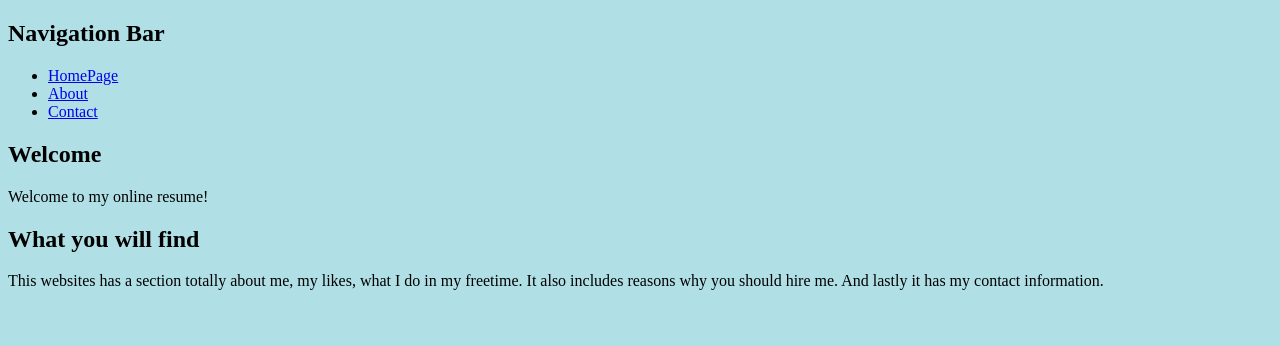
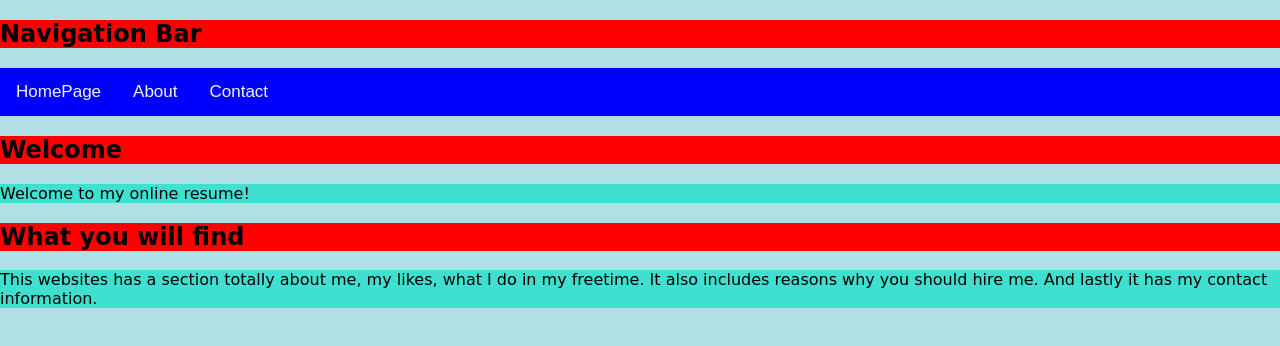
Before and after one commit to ianhamilton17/Assignment-01-HomePage, a plain HTML site: page index.html in a window 1280 px wide. Drawn offline with Linux system fonts and the light colour scheme.

Commit message:
Add files via upload

```diff
--- a/index.html
+++ b/index.html
@@ -8,17 +8,59 @@
     <title>Home Page</title>
 
 </style>
+<style>
+    h1, h2, h3{
+    font-family: 'Courgette', cursive;
+}
+</style>
+</style>
+<style>
+    p, li{
+        font-family: 'Oleo Script', cursive;
+    }
+</style>
+
+<style>
+    body {
+      margin: 0;
+      font-family: Arial, Helvetica, sans-serif;
+    }
+
+    .topnav {
+      overflow: hidden;
+      background-color: blue;
+    }
+
+    .topnav a {
+      float: left;
+      color: #f2f2f2;
+      text-align: center;
+      padding: 14px 16px;
+      text-decoration: none;
+      font-size: 17px;
+    }
+
+    .topnav a:hover {
+      background-color: #ddd;
+      color: black;
+    }
+
+    .topnav a.active {
+      background-color: #04AA6D;
+      color: white;
+    }
+    </style>
 </head>
 <body>
 
-<h2> Navigation Bar</h2>
 
-<ul>
-  <li><a href="https://200529548-comp-1002-assignment-01.netlify.app/#contact">HomePage</a></li>
-  <li><a href="https://assignment-01-about.netlify.app/">About</a></li>
-  <li><a href="https://assignment-01-contact.netlify.app/">Contact</a></li>
+   <h2 style="background-color:red;"> Navigation  Bar</h2>
+   <div class="topnav">
+    <a href="https://assignment-01-homepage.netlify.app/">HomePage</a>
+    <a href="https://assignment-01-about.netlify.app/">About</a>
+    <a href="https://assignment-01-contact.netlify.app/">Contact</a>
+  </div>
 
-</ul>
 
 </body>
 </html>
@@ -28,14 +70,14 @@
 </head>
 
 <section>
-    <h2> Welcome</h2>
+    <h2 style="background-color:red;"> Welcome</h2>
 
-    <p>Welcome to my online resume!</p>
+    <p style="background-color:turquoise;">Welcome to my online resume!</p>
 </section>
 
 <section>
-    <H2> What you will find</H2>
-    <p> This websites has a section totally about me, my likes, what I do in my freetime.
+    <h2 style="background-color:red;"> What you will find</h2>
+    <p style="background-color:turquoise;"> This websites has a section totally about me, my likes, what I do in my freetime.
         It also includes reasons why you should hire me. And lastly it has my contact information.
     </p>
 
```
